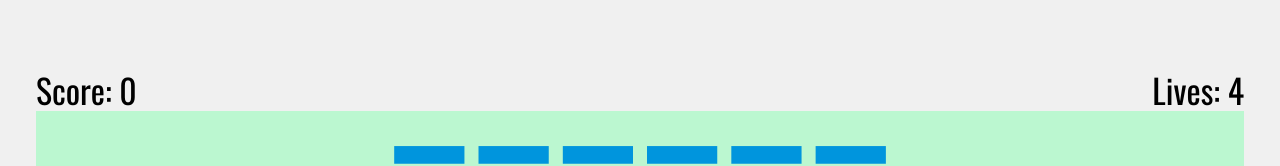
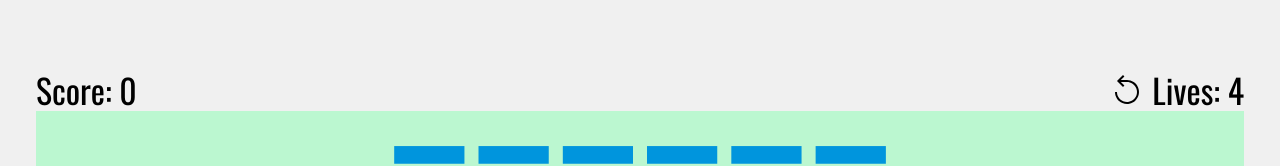
Before and after one commit to mqwebster/mqwebster, a Next.js app: page /portfolio/2d-breakout-game in a window 1280 px wide. Shown: the part 337-503 px from the top of the page. Built offline with nearby package versions, Linux system fonts and the light colour scheme.

Commit message:
game is paused on restart and plays on mouse enter; also added restart icon to reload the game

```diff
--- /dev/null
+++ b/app/portfolio/2d-breakout-game/RestartIcon.tsx
@@ -0,0 +1,18 @@
+const RestartIcon = () => {
+  return (
+    <svg
+      width="32"
+      height="32"
+      viewBox="0 0 32 32"
+      fill="none"
+      xmlns="http://www.w3.org/2000/svg"
+    >
+      <path
+        d="M5.99999 18C5.99999 19.9778 6.58648 21.9112 7.6853 23.5557C8.78411 25.2002 10.3459 26.4819 12.1732 27.2388C14.0004 27.9957 16.0111 28.1937 17.9509 27.8079C19.8907 27.422 21.6725 26.4696 23.0711 25.0711C24.4696 23.6725 25.422 21.8907 25.8078 19.9509C26.1937 18.0111 25.9957 16.0004 25.2388 14.1732C24.4819 12.3459 23.2002 10.7841 21.5557 9.6853C19.9112 8.58649 17.9778 8 16 8H9.818L13.402 11.585L12 13L5.99999 7L12 1L13.402 2.414L9.81499 6H16C18.3734 6 20.6934 6.70379 22.6668 8.02236C24.6402 9.34094 26.1783 11.2151 27.0865 13.4078C27.9948 15.6005 28.2324 18.0133 27.7694 20.3411C27.3064 22.6689 26.1635 24.8071 24.4853 26.4853C22.807 28.1635 20.6688 29.3064 18.3411 29.7694C16.0133 30.2324 13.6005 29.9948 11.4078 29.0866C9.21508 28.1783 7.34094 26.6402 6.02236 24.6668C4.70378 22.6935 3.99999 20.3734 3.99999 18H5.99999Z"
+        fill="black"
+      />
+    </svg>
+  );
+};
+
+export default RestartIcon;
--- a/app/portfolio/2d-breakout-game/page.tsx
+++ b/app/portfolio/2d-breakout-game/page.tsx
@@ -1,5 +1,6 @@
 "use client";
 import { useEffect, useRef, useState } from "react";
+import RestartIcon from "./RestartIcon";
 
 export default function Page() {
   const [paused, setPaused] = useState(true);
@@ -57,7 +58,7 @@ export default function Page() {
       if (
         relativeX > 0 - paddleWidth / 2 &&
         relativeX <
-          canvas.width - canvas.parentElement.offsetLeft + paddleWidth / 2
+          canvas.width - canvas.parentElement.offsetLeft + paddleWidth * 2
       ) {
         paddleX = relativeX + paddleWidth * 0.5;
       }
@@ -209,14 +210,20 @@ export default function Page() {
             </h2>
           </div>
 
-          <div onClick={() => setPaused(!paused)} className="w-full relative">
+          <div className="w-full relative">
             <div className="w-full flex justify-between font-title text-3xl">
               <span>Score: {score}</span>
-              <span>Lives: {lives}</span>
+              <div className="flex gap-2">
+                <button onClick={() => document.location.reload()}>
+                  <RestartIcon />
+                </button>
+                <span>Lives: {lives}</span>
+              </div>
             </div>
 
             <canvas
               ref={canvasRef}
+              onMouseEnter={() => setPaused(false)}
               id="myCanvas"
               width={1376}
               height={917.33}
```
